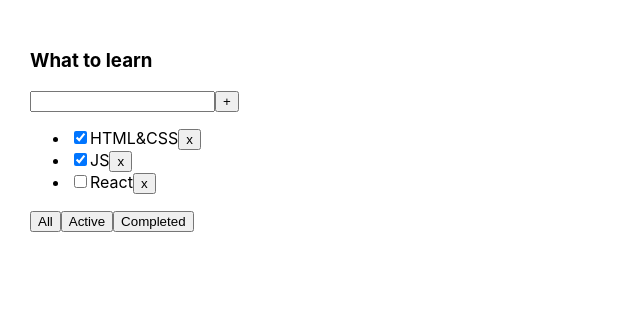
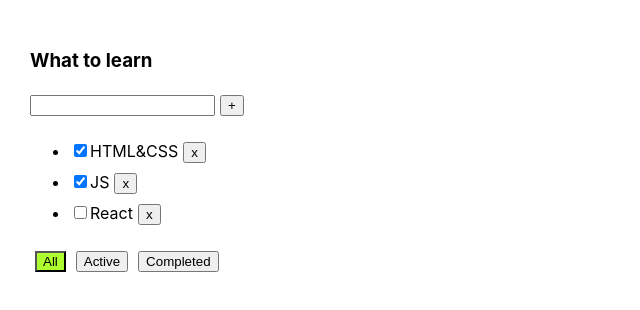
Before and after one commit to andreikostsen/Todolist, a React (Create React App) app: page / in a window 1280 px wide. Shown: the top 310 px of the page, without its empty margins (0-640 px from the left). Built offline with nearby package versions, Linux system fonts and the light colour scheme.

Commit message:
added input error handler and button styles

```diff
--- a/src/App.tsx
+++ b/src/App.tsx
@@ -32,24 +32,42 @@
         setState(updatedState)
     }
 
+
     const addTask=(title:string)=> {
-        const newTask = {id:v1(), isDone:false, title:title}
-        setState([newTask, ...state])
+          const newTask = {id:v1(), isDone:false, title:title.trim()}
+          if(title!=="") {
+              setState([newTask, ...state])
+          }
+        }
 
 
-    }
-
-    const changeTaskStatus=(id:string)=> {
-
-        console.log(id)
-
-        const stateCopy = [...state]
-
-        const updatedState = stateCopy.map(t=>t.id==id?{id: t.id, isDone: !t.isDone, title: t.title}:t)
-
-        setState(updatedState)
+    const changeTaskStatus=(id:string, checkedStatus: boolean)=> {
 
 
+        //  MAP
+        // console.log(id)
+        //
+        // const stateCopy = [...state]
+        //
+        // const updatedState = stateCopy.map(t=>t.id==id?{id: t.id, isDone: !t.isDone, title: t.title}:t)
+        //
+        // setState(updatedState)
+
+
+
+        //FIND
+
+        let foundedTask = state.find(t=>t.id==id)
+
+        if (foundedTask) {
+
+            foundedTask.isDone = checkedStatus
+
+            console.log(foundedTask)
+
+            setState([...state])
+
+        }
     }
 
 
@@ -74,7 +92,7 @@
 
     return (
         <div className="App">
-            <Todolist  tasks={filteredState} title={todolistTitle} removeTask={removeTask} addTask={addTask} tasksFilter={tasksFilter} changeTaskStatus={changeTaskStatus}/>
+            <Todolist  tasks={filteredState} title={todolistTitle} removeTask={removeTask} addTask={addTask} tasksFilter={tasksFilter} changeTaskStatus={changeTaskStatus} currentFilter={filterName}/>
         </div>
     );
 }
--- /dev/null
+++ b/src/Todolist.module.css
@@ -0,0 +1,20 @@
+button {
+
+    margin: 5px;
+
+
+}
+
+
+.error {
+
+    color: red;
+
+}
+
+.activeFilter {
+
+    background-color: greenyellow;
+
+
+}
--- a/src/Todolist.tsx
+++ b/src/Todolist.tsx
@@ -1,5 +1,7 @@
 import React, {ChangeEvent,KeyboardEvent , useState} from "react";
 import {FilterValueType, TaskType} from "./App";
+import s from "./Todolist.module.css"
+
 
 
 type PropsType = {
@@ -9,16 +11,23 @@
     removeTask: (id:string)=>void;
     addTask:(title:string)=>void;
     tasksFilter:(value:FilterValueType)=>void;
-    changeTaskStatus: (id:string)=>void;
+    changeTaskStatus: (id:string, checkedStatus: boolean)=>void;
+    currentFilter: FilterValueType
+
 }
 
 
 export const Todolist=(props:PropsType)=> {
     const [title, setTitle] = useState("")
 
+    const [error, setError] = useState<boolean>(false);
+
+
+
 
     const onChangeHandler=(e:ChangeEvent<HTMLInputElement>)=>{
         setTitle(e.currentTarget.value)
+        setError(false)
     }
 
 
@@ -26,25 +35,27 @@
 
         if(e.key === "Enter") {
             props.addTask(title)
-
+            setTitle("")
+            if(title=="") {
+                setError(true)
+            }
         }
     }
 
     const addTask = () => {
         props.addTask(title)
         setTitle("")
+        if(title=="") {
+            setError(true)
+        }
     }
 
-
 const onClickHandler=(value:FilterValueType)=>{
-
         props.tasksFilter(value)
-
 }
 
 
-
-
+console.log(props.currentFilter)
 
 
     return (
@@ -54,6 +65,7 @@
                 <div>
                     <input onChange={onChangeHandler} onKeyDown={onKeyDownHandler} value={title}/>
                     <button onClick={addTask}>+</button>
+                    {error && <div className={s.error}>please enter task title</div>}
                 </div>
                 <ul>
                     {props.tasks.map(t=>{
@@ -62,9 +74,11 @@
                             props.removeTask(t.id)
                         }
 
-                        const changeTaskStatusHandler=()=>{
+                        const changeTaskStatusHandler=(e:ChangeEvent<HTMLInputElement>)=>{
 
-                            props.changeTaskStatus(t.id)
+                            props.changeTaskStatus(t.id, e.target.checked)
+                            console.log(e.target.checked)
+
 
                         }
 
@@ -81,9 +95,9 @@
                     })}
                 </ul>
                 <div>
-                    <button onClick={()=>onClickHandler("All")}>All</button>
-                    <button onClick={()=>onClickHandler("Active")}>Active</button>
-                    <button onClick={()=>onClickHandler("Completed")}>Completed</button>
+                    <button onClick={()=>onClickHandler("All")} className={props.currentFilter === "All" ? s.activeFilter: ""}>All</button>
+                    <button onClick={()=>onClickHandler("Active")} className={props.currentFilter === "Active" ? s.activeFilter: ""}>Active</button>
+                    <button onClick={()=>onClickHandler("Completed")} className={props.currentFilter === "Completed" ? s.activeFilter: ""}>Completed</button>
                 </div>
             </div>
     )
```
